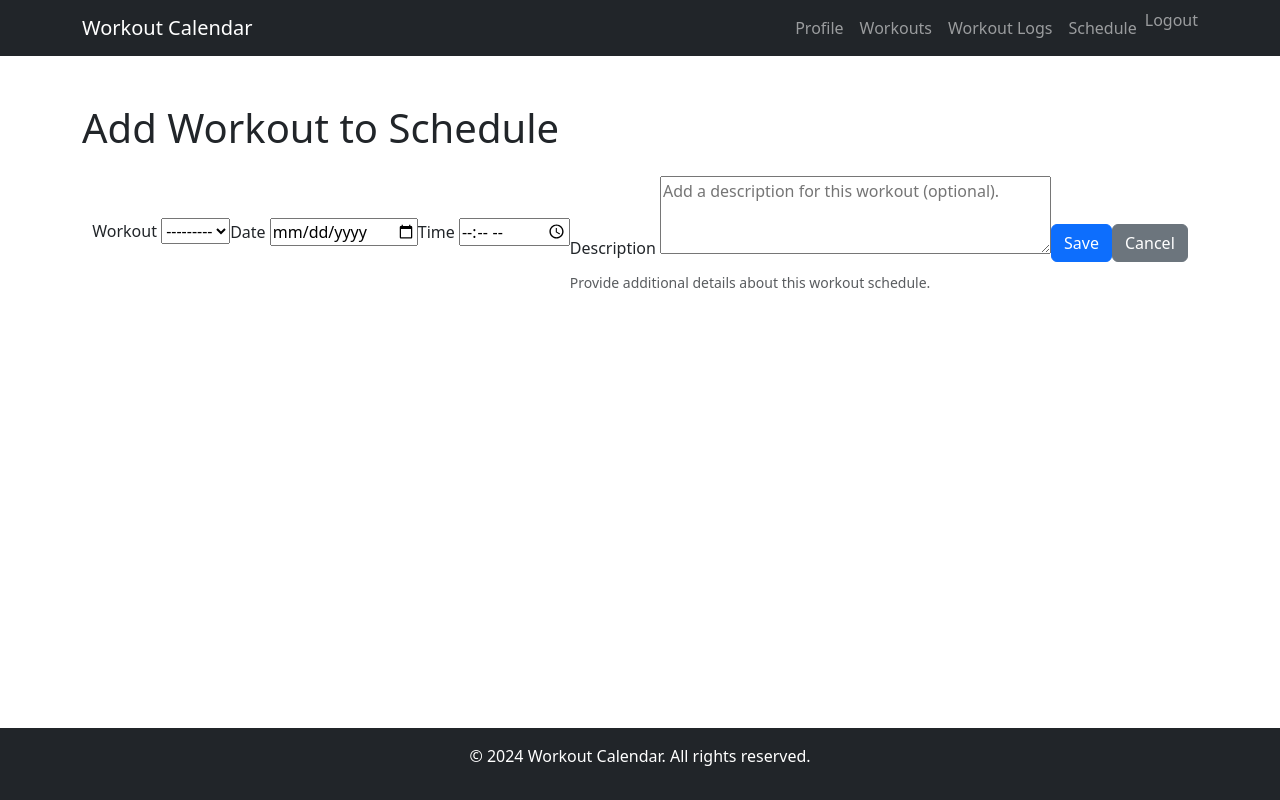
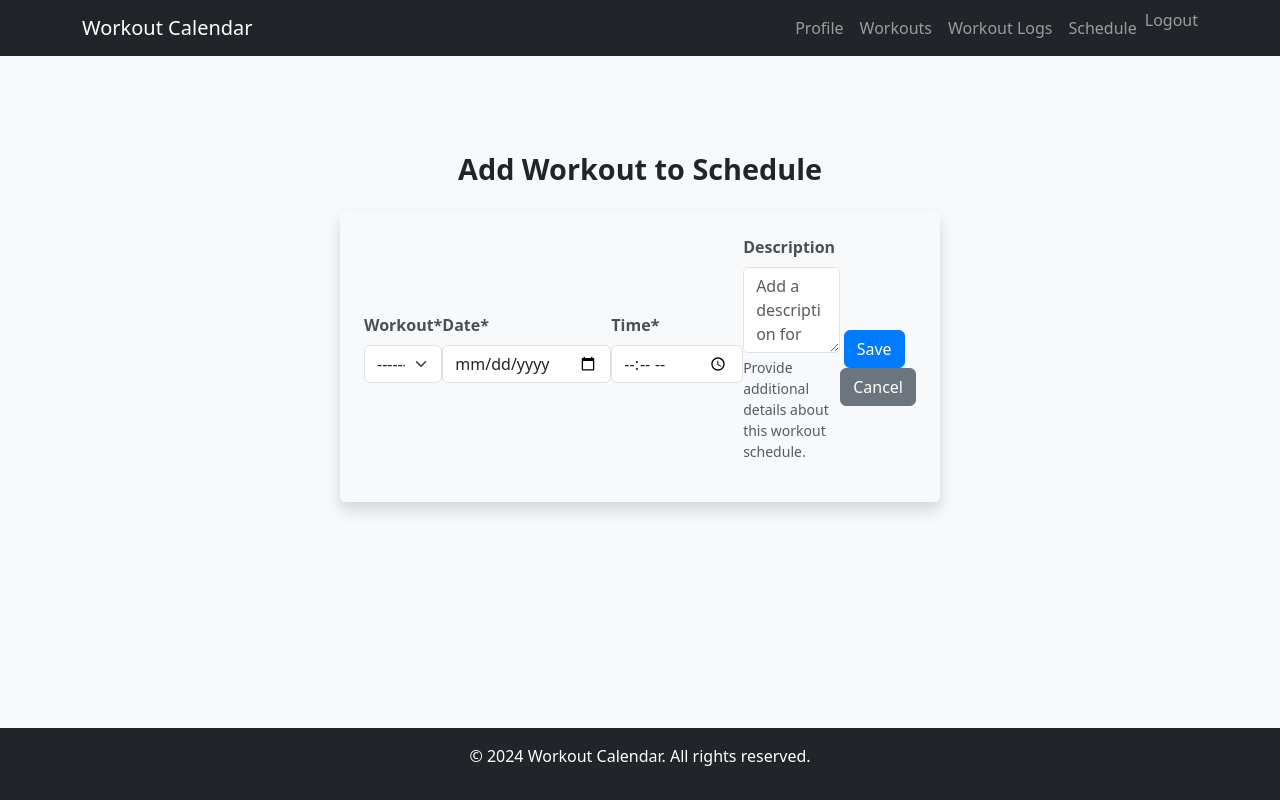
Before and after one commit to bpopovgit/workout_calendar, a Django app: page /schedule/add/ in a window 1280 px wide. Run offline with Django 5.2, Linux system fonts and the light colour scheme; the visitor is signed in with stand-in values (Sample User, id 1); data that the repository does not hold is empty; some libraries are stand-ins or nearby versions.

Commit message:
feat: enhanced the style of adding a new workout to the schedule by adding django crispy forms, added new logic for fetching upcoming workouts

```diff
--- a/apps/schedule/forms.py
+++ b/apps/schedule/forms.py
@@ -2,12 +2,21 @@ from django import forms
 from .models import WorkoutSchedule
 from django import forms
 from .models import Measurement
+from crispy_forms.helper import FormHelper
+from crispy_forms.layout import Submit
 
 
 class WorkoutScheduleForm(forms.ModelForm):
     class Meta:
         model = WorkoutSchedule
         fields = ['workout', 'date', 'time', 'description']  # Include the description field
+
+        def __init__(self, *args, **kwargs):
+            super().__init__(*args, **kwargs)
+            self.helper = FormHelper()
+            self.helper.form_method = 'post'
+            self.helper.add_input(Submit('submit', 'Save', css_class='btn-primary'))
+
         widgets = {
             'date': forms.DateInput(attrs={'type': 'date'}),
             'time': forms.TimeInput(attrs={'type': 'time'}),
--- a/templates/schedule/schedule_form.html
+++ b/templates/schedule/schedule_form.html
@@ -1,33 +1,52 @@
 {% extends 'base.html' %}
+{% load crispy_forms_tags %}
+
+{% block title %}Add Workout to Schedule{% endblock %}
 
 {% block content %}
-<h1>Add Workout to Schedule</h1>
-<form method="post" class="mt-4">
-    {% csrf_token %}
-    {{ form.non_field_errors }}
-    <div class="mb-3">
-        <label for="id_workout" class="form-label">Workout</label>
-        {{ form.workout }}
-    </div>
-    <div class="mb-3">
-        <label for="id_date" class="form-label">Date</label>
-        {{ form.date }}
-        {% if form.date.help_text %}
-            <div class="form-text">{{ form.date.help_text }}</div>
-        {% endif %}
-    </div>
-    <div class="mb-3">
-        <label for="id_time" class="form-label">Time</label>
-        {{ form.time }}
-    </div>
-    <div class="mb-3">
-        <label for="id_description" class="form-label">Description</label>
-        {{ form.description }}
-        {% if form.description.help_text %}
-            <div class="form-text">{{ form.description.help_text }}</div>
-        {% endif %}
-    </div>
-    <button type="submit" class="btn btn-primary">Save</button>
-    <a href="{% url 'schedule:schedule_list' %}" class="btn btn-secondary">Cancel</a>
-</form>
+<div class="container mt-5">
+    <h1 class="text-center mb-4">Add Workout to Schedule</h1>
+
+    <form method="post" class="p-4 shadow rounded bg-light">
+        {% csrf_token %}
+        {{ form|crispy }}
+
+        <!-- Buttons -->
+        <div class="text-center mt-4">
+            <button type="submit" class="btn btn-primary me-2">Save</button>
+            <a href="{% url 'schedule:schedule_list' %}" class="btn btn-secondary">Cancel</a>
+        </div>
+    </form>
+</div>
+
+<style>
+    body {
+        background-color: #f8f9fa; /* Light gray background for a modern look */
+    }
+
+    form {
+        max-width: 600px;
+        margin: auto;
+    }
+
+    h1 {
+        font-size: 1.8rem;
+        font-weight: bold;
+    }
+
+    .form-label {
+        font-weight: bold;
+        color: #495057;
+    }
+
+    .btn-primary {
+        background-color: #007bff;
+        border-color: #007bff;
+    }
+
+    .btn-secondary {
+        background-color: #6c757d;
+        border-color: #6c757d;
+    }
+</style>
 {% endblock %}
--- a/workout_calendar/settings.py
+++ b/workout_calendar/settings.py
@@ -42,6 +42,8 @@ INSTALLED_APPS = [
     'apps.workouts',
     'apps.schedule',
     'apps.progress',
+    'crispy_forms',
+    'crispy_bootstrap5',
 ]
 
 MIDDLEWARE = [
@@ -139,3 +141,6 @@ MEDIA_ROOT = BASE_DIR / 'media'
 # https://docs.djangoproject.com/en/5.1/ref/settings/#default-auto-field
 
 DEFAULT_AUTO_FIELD = 'django.db.models.BigAutoField'
+
+CRISPY_ALLOWED_TEMPLATE_PACKS = "bootstrap5"
+CRISPY_TEMPLATE_PACK = "bootstrap5"
```
Also changed, not shown: apps/users/views.py (+25 -1 lines), templates/users/profile.html (line endings or trailing spaces).
